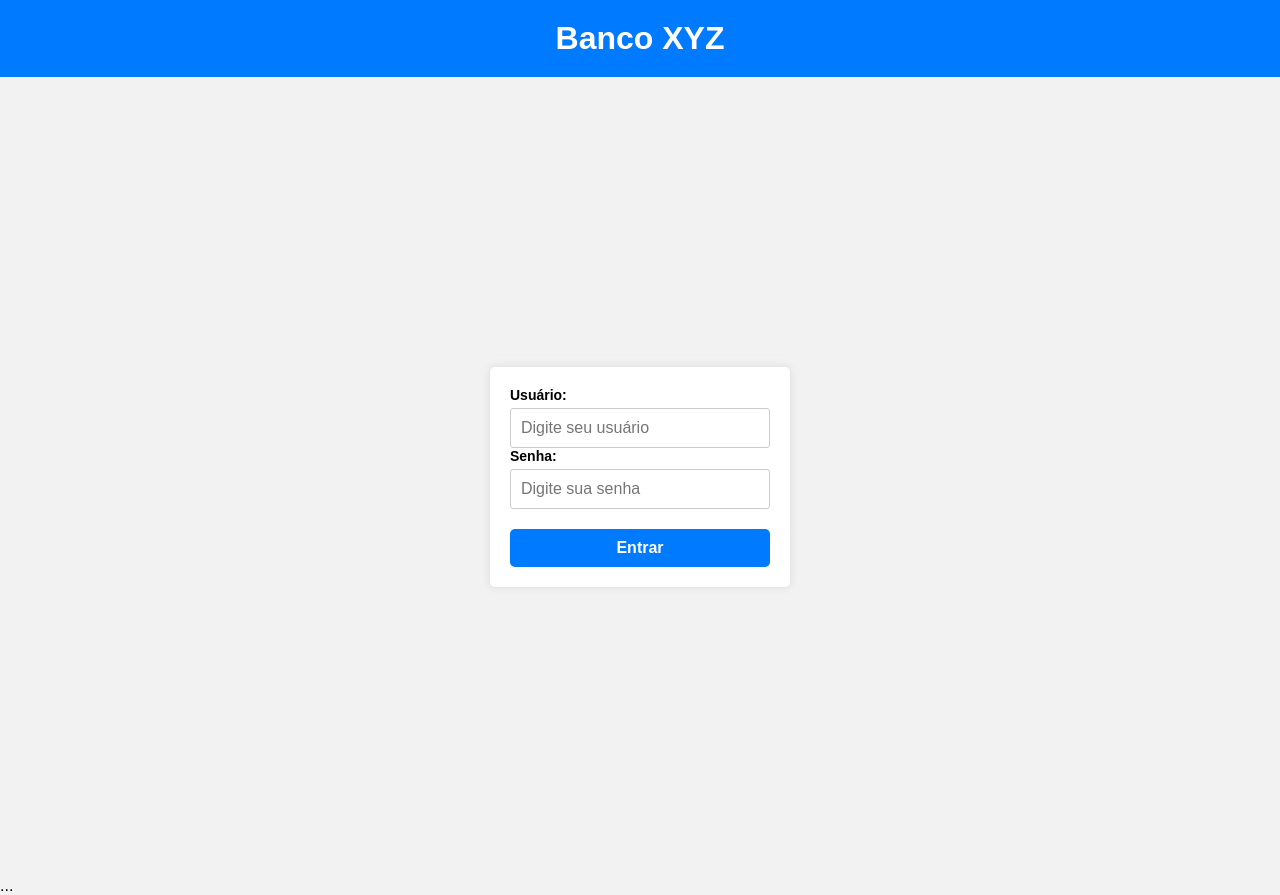
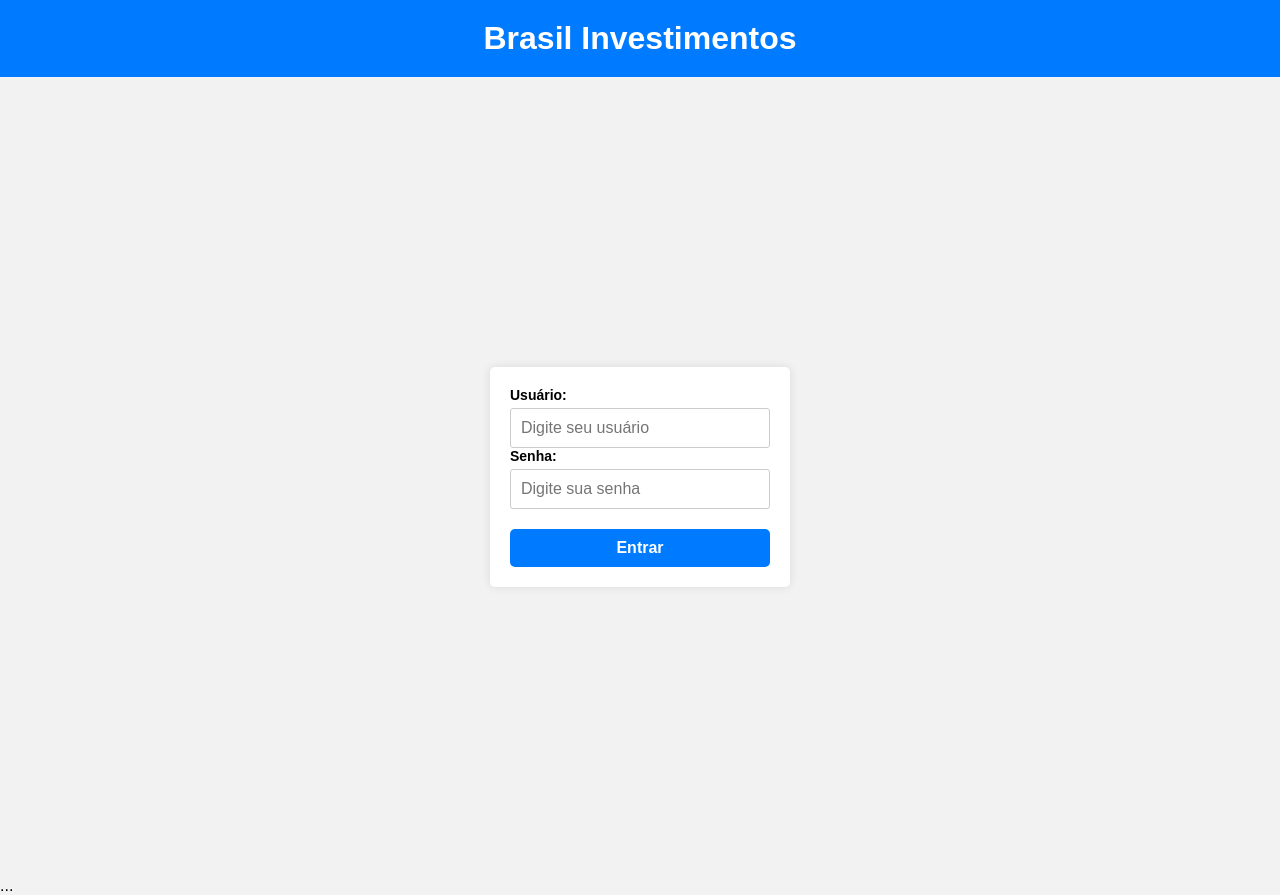
Before and after one commit to operadorbrasil7233/login-corretora, a plain HTML site: page index.html in a window 1280 px wide. Drawn offline with Linux system fonts and the light colour scheme.

Commit message:
Update index.html

```diff
--- a/index.html
+++ b/index.html
@@ -80,7 +80,7 @@
 </head>
 <body>
   <header>
-      <h1>Banco XYZ</h1>
+      <h1>Brasil Investimentos</h1>
   </header>
   <main>
       <form id="login-form" onsubmit="return validarLogin()">
```
